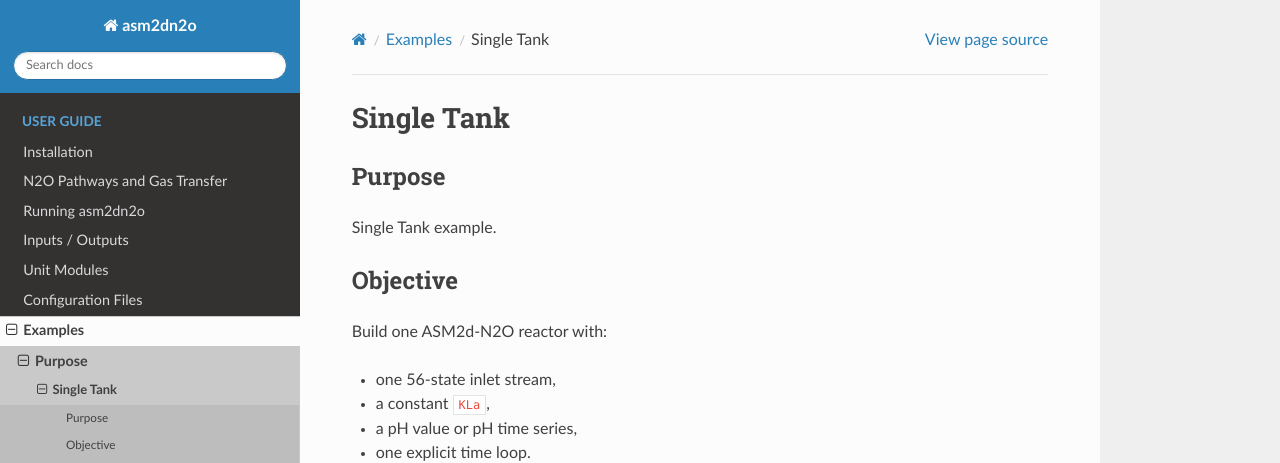
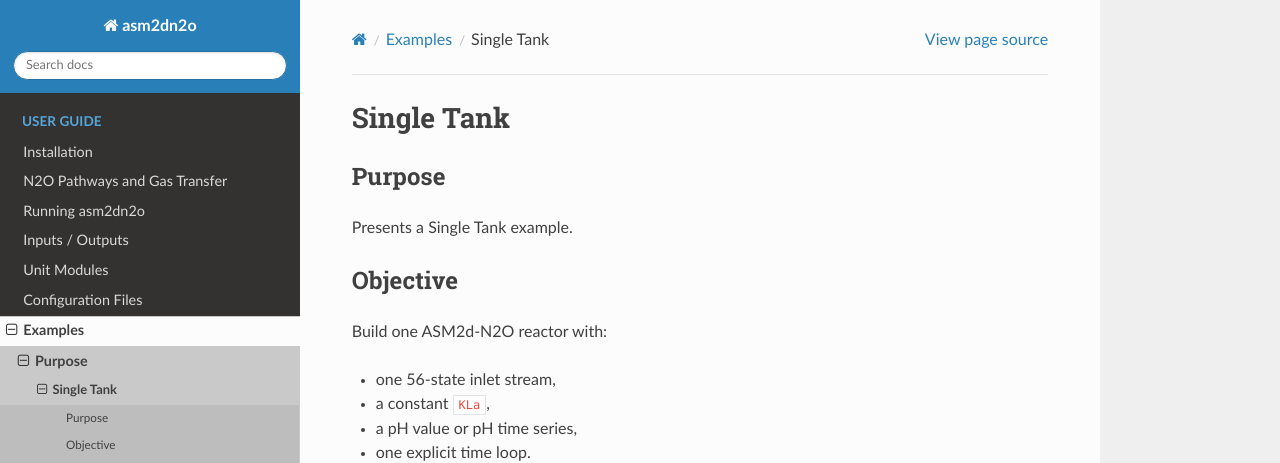
Before and after one commit to tabunama/asm2dn2o, a Sphinx documentation site: the page built from docs/source/examples/single_tank.rst, in a window 1280 px wide. Shown: the top 463 px of the page. Built offline with Sphinx 7.4.7 and the Read the Docs theme 3.1.0, drawn with Linux system fonts in a browser that asks for light colours.

Commit message:
Update docs

```diff
--- a/docs/source/examples/single_tank.rst
+++ b/docs/source/examples/single_tank.rst
@@ -4,7 +4,7 @@
 Purpose
 -------
 
-Single Tank example.
+Presents a Single Tank example.
 
 Objective
 ---------
--- a/docs/source/index.rst
+++ b/docs/source/index.rst
@@ -104,8 +104,7 @@ Department of Chemical and Biochemical Engineering
 For license, attribution, and contact information, see
 :doc:`license_citation_contact`.
 
-User Guide
-----------
+
 
 .. toctree::
    :maxdepth: 2
```
